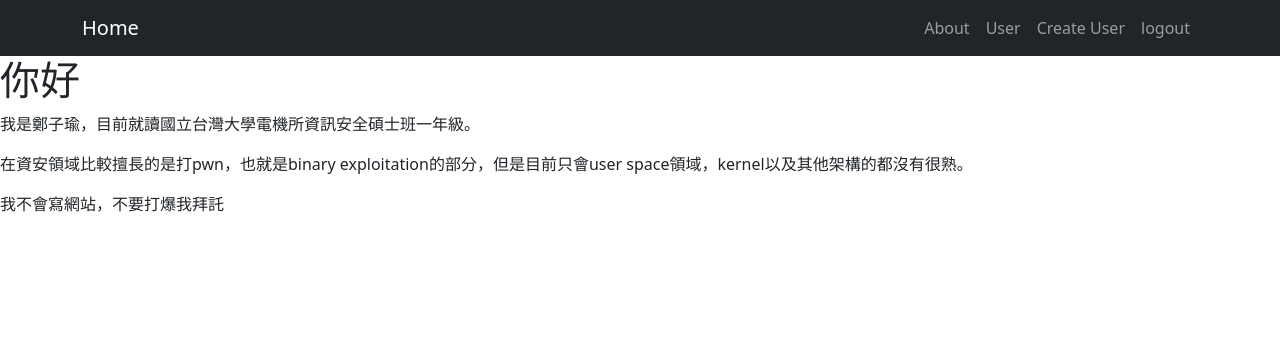
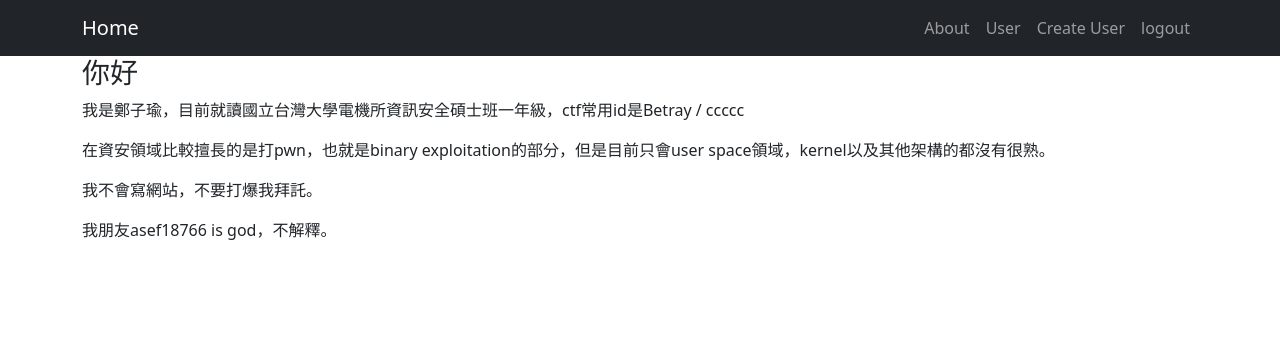
Before and after one commit to jimmy0412/AD_website, a Flask app: page /about in a window 1280 px wide. Shown: the top 356 px of the page. Run offline with Flask 3, Linux system fonts and the light colour scheme; some libraries are stand-ins or nearby versions.

Commit message:
update html

```diff
--- a/app/templates/about.html
+++ b/app/templates/about.html
@@ -1,8 +1,10 @@
 {% extends "base.html" %} {% block content %}
-<h1>你好</h1>
+<div class="container has-text-centered">
+    <h3>你好</h3>
+    <p>我是鄭子瑜，目前就讀國立台灣大學電機所資訊安全碩士班一年級，ctf常用id是Betray / ccccc</p>
+    <p>在資安領域比較擅長的是打pwn，也就是binary exploitation的部分，但是目前只會user space領域，kernel以及其他架構的都沒有很熟。</p>
+    <p>我不會寫網站，不要打爆我拜託。</p>
+    <p>我朋友asef18766 is god，不解釋。</p>
+</div>
 
-<p>我是鄭子瑜，目前就讀國立台灣大學電機所資訊安全碩士班一年級。</p>
-<p>在資安領域比較擅長的是打pwn，也就是binary exploitation的部分，但是目前只會user space領域，kernel以及其他架構的都沒有很熟。
-</p>
-<p>我不會寫網站，不要打爆我拜託</p>
 {% endblock %}
```
Also changed, not shown: app/test.py (+6 -3 lines), app/checkdb.py (deleted).
